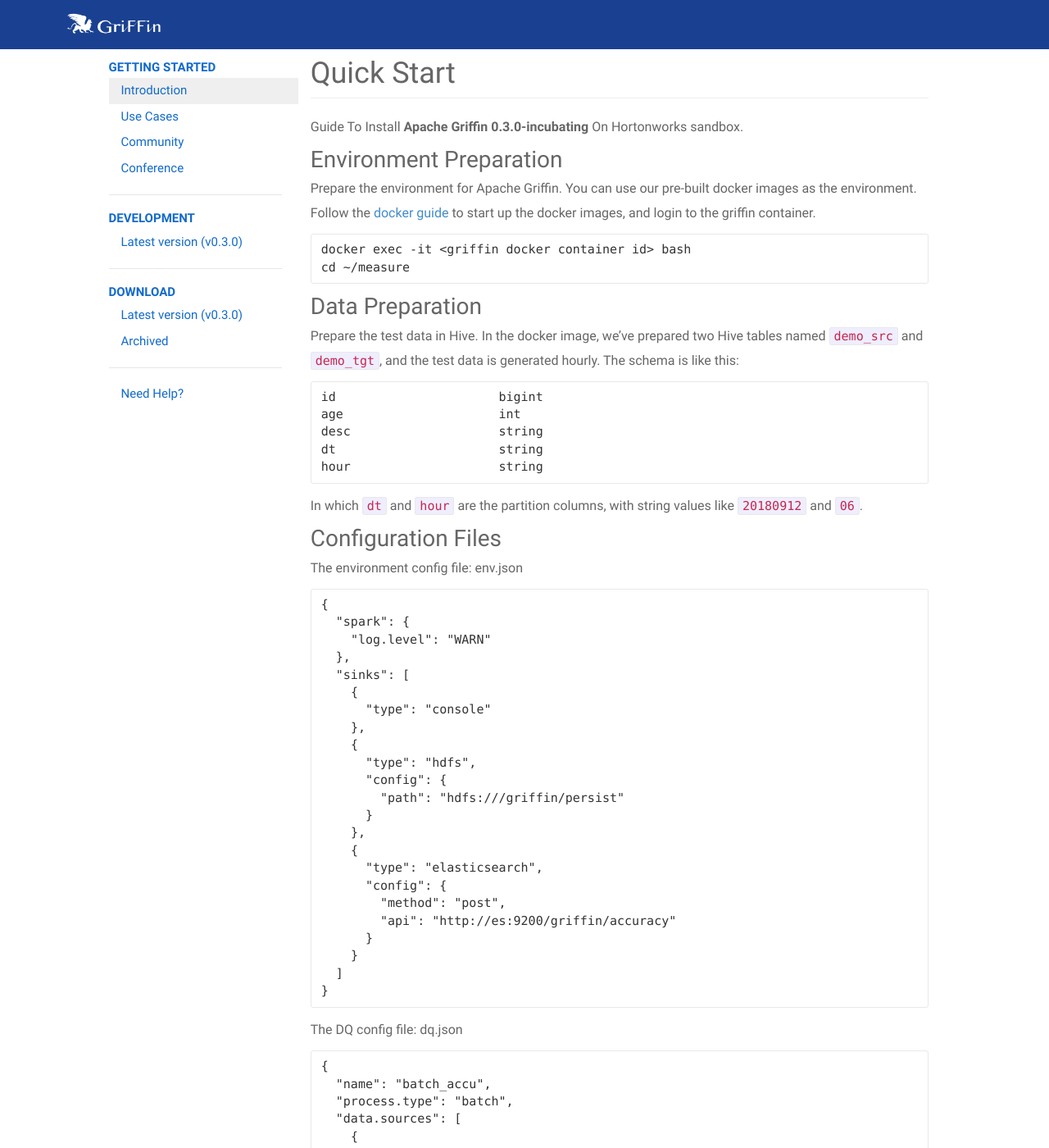
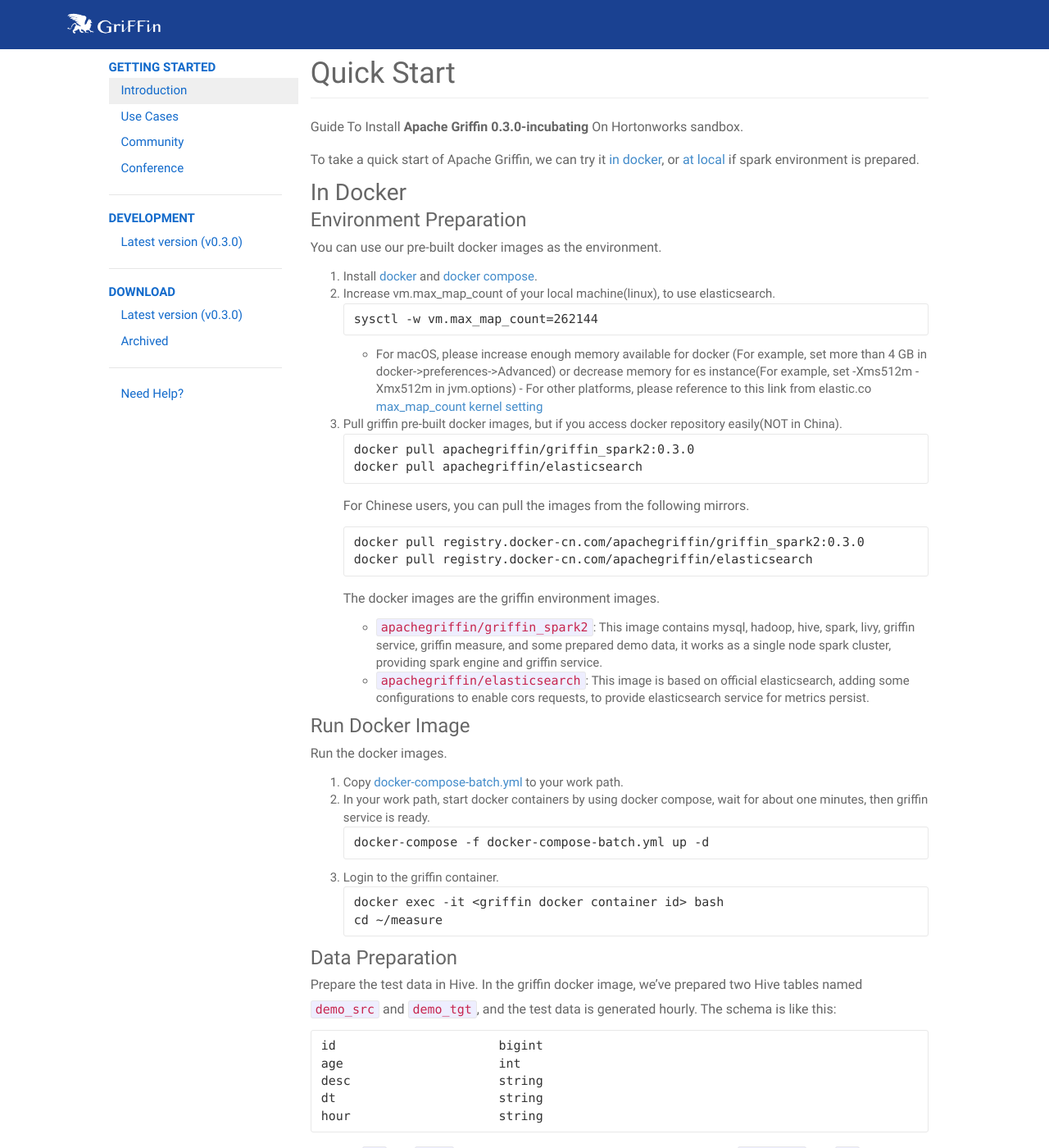
Before and after one commit to bhlx3lyx7/griffin-site, a Jekyll site: the page built from quick-start.md, in a window 1280 px wide and 1400 px high. Shown: the whole window at 82% size. Built offline with Jekyll 4.4.1, drawn with Linux system fonts in a browser that asks for light colours; comment, search, counter and statistics services are not loaded; some of the changed text lies outside the part shown.

Commit message:
update quick start v2

````diff
--- a/quick-start.md
+++ b/quick-start.md
@@ -6,18 +6,49 @@
 
 Guide To Install **Apache Griffin 0.3.0-incubating** On Hortonworks sandbox.
 
-## Environment Preparation
-Prepare the environment for Apache Griffin.
+To take a quick start of Apache Griffin, we can try it [in docker](#in-docker), or [at local](#at-local) if spark environment is prepared.
+
+## In Docker
+
+### Environment Preparation
 You can use our pre-built docker images as the environment.
-Follow the [docker guide](https://github.com/apache/incubator-griffin/blob/master/griffin-doc/docker/griffin-docker-guide.md#environment-preparation) to start up the docker images, and login to the griffin container.
-```
-docker exec -it <griffin docker container id> bash
-cd ~/measure
-```
+1.  Install [docker](https://docs.docker.com/engine/installation/) and [docker compose](https://docs.docker.com/compose/install/).
+2.  Increase vm.max_map_count of your local machine(linux), to use elasticsearch.
+    ```
+    sysctl -w vm.max_map_count=262144
+    ```
+    - For macOS, please increase enough memory available for docker (For example, set more than 4 GB in docker->preferences->Advanced) or decrease memory for es instance(For example, set -Xms512m -Xmx512m in jvm.options)  - For other platforms, please reference to this link from elastic.co
+    [max_map_count kernel setting](https://www.elastic.co/guide/en/elasticsearch/reference/current/docker.html)
+3.  Pull griffin pre-built docker images, but if you access docker repository easily(NOT in China).
+    ```
+    docker pull apachegriffin/griffin_spark2:0.3.0
+    docker pull apachegriffin/elasticsearch
+    ```
+    For Chinese users, you can pull the images from the following mirrors.
+    ```
+    docker pull registry.docker-cn.com/apachegriffin/griffin_spark2:0.3.0
+    docker pull registry.docker-cn.com/apachegriffin/elasticsearch
+    ```
+    The docker images are the griffin environment images.
+    - `apachegriffin/griffin_spark2`: This image contains mysql, hadoop, hive, spark, livy, griffin service, griffin measure, and some prepared demo data, it works as a single node spark cluster, providing spark engine and griffin service.
+    - `apachegriffin/elasticsearch`: This image is based on official elasticsearch, adding some configurations to enable cors requests, to provide elasticsearch service for metrics persist.
 
-## Data Preparation
+### Run Docker Image
+Run the docker images.
+1.  Copy [docker-compose-batch.yml](https://github.com/apache/incubator-griffin/blob/master/griffin-doc/docker/compose/docker-compose-batch.yml) to your work path.
+2.  In your work path, start docker containers by using docker compose, wait for about one minutes, then griffin service is ready.
+    ```
+    docker-compose -f docker-compose-batch.yml up -d
+    ```
+3.  Login to the griffin container.
+    ```
+    docker exec -it <griffin docker container id> bash
+    cd ~/measure
+    ```
+
+### Data Preparation
 Prepare the test data in Hive.
-In the docker image, we've prepared two Hive tables named `demo_src` and `demo_tgt`, and the test data is generated hourly.
+In the griffin docker image, we've prepared two Hive tables named `demo_src` and `demo_tgt`, and the test data is generated hourly.
 The schema is like this:
 ```
 id                      bigint
@@ -28,8 +59,9 @@
 ```
 In which `dt` and `hour` are the partition columns, with string values like `20180912` and `06`.
 
-## Configuration Files
-The environment config file: env.json
+### Configuration Files
+Prepare the configuration files, env.json for the common configuration, and dq.json for the definition of measurement.
+**env.json**
 ```
 {
   "spark": {
@@ -55,7 +87,7 @@
   ]
 }
 ```
-The DQ config file: dq.json
+**dq.json**
 ```
 {
   "name": "batch_accu",
@@ -119,16 +151,68 @@
   "sinks": ["CONSOLE", "HDFS"]
 }
 ```
+In griffin docker container, the two configuration files are also prepared as `~/json/env.json` and `~/json/batch-accu-config.json`.
 
-## Submit Measure Job
-Submit the measure job to Spark, with config file paths as parameters.
+### Submit Measure Job
+Submit the measure job to Spark, with the configuration files as parameters.
+```
+spark-submit --class org.apache.griffin.measure.Application --master yarn --deploy-mode client --queue default \
+--driver-memory 1g --executor-memory 1g --num-executors 2 \
+~/measure/griffin-measure.jar \
+~/json/env.json ~/json/batch-accu-config.json
+```
+Then you can get the application log in console, after the job finishes, the metrics will be printed like this:
+```
+batch_accu [1536802876892] metrics:
+{"name":"batch_accu","tmst":1536802876892,"value":{"total_count":375000,"miss_count":1484,"matched_count":373516}}
+```
+The result will also be saved in HDFS: `hdfs:///griffin/persist/batch_accu/1536802876892/`, with metrics in `_METRICS` file, and the mis-matched items in `missRecords` file.
+
+## At Local
+
+### Environment Preparation
+You need to prepare the environment for Apache Griffin measure module, including the following softwares:
+- JDK (1.8+)
+- Hadoop (2.6.0+)
+- Spark (2.2.1+)
+- Hive (2.2.0)
+
+### Build Griffin Measure Module
+1.  Download Griffin source package [here](https://www.apache.org/dist/incubator/griffin/0.3.0-incubating).
+2.  Unzip the source package.
+    ```
+    unzip griffin-0.3.0-incubating-source-release.zip
+    cd griffin-0.3.0-incubating-source-release
+    ```
+3.  Build Griffin jars.
+    ```
+    mvn clean install
+    ```
+    Move the built griffin measure jar to your work path.
+    ```
+    mv measure/target/measure-0.3.0-incubating.jar <work path>/griffin-measure.jar
+    ```
+
+### Data Preparation
+Prepare your test data in Hive, you can refer to the [test data prepared in docker](#data-preparation).
+
+### Configuration Files
+Prepare the configuration files, you can refer to the [configuration files in docker](#configuration-files).
+
+### Submit Measure Job
+Submit the measure job to Spark, with the configuration files as parameters.
 ```
 spark-submit --class org.apache.griffin.measure.Application --master yarn --deploy-mode client --queue default \
 --driver-memory 1g --executor-memory 1g --num-executors 2 \
 <path>/griffin-measure.jar \
 <path>/env.json <path>/batch-accu-config.json
 ```
-Then you can get the calculation log in console, after the job finishes, you can get the result metrics printed. The metrics will also be saved in hdfs: `hdfs:///griffin/persist/<job name>/<timestamp>/_METRICS`.
+Then you can get the application log in console, after the job finishes, the metrics will be printed like this:
+```
+batch_accu [1536802876892] metrics:
+{"name":"batch_accu","tmst":1536802876892,"value":{"total_count":375000,"miss_count":1484,"matched_count":373516}}
+```
+The result will also be saved in HDFS: `hdfs:///griffin/persist/batch_accu/1536802876892/`, with metrics in `_METRICS` file, and the mis-matched items in `missRecords` file.
 
 ## More Details
 For more details about griffin measures, you can visit our documents in [github](https://github.com/apache/incubator-griffin/tree/master/griffin-doc).
````
